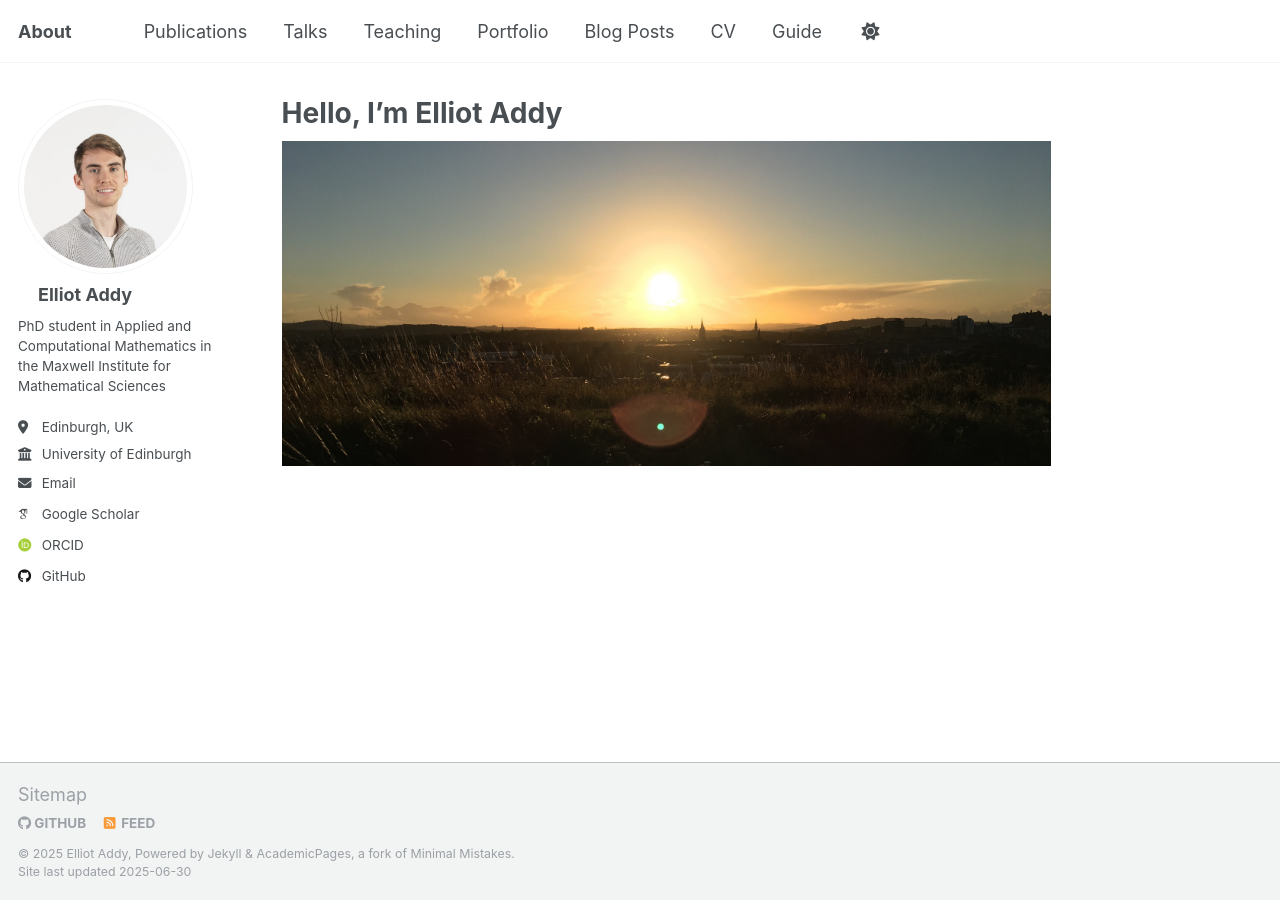
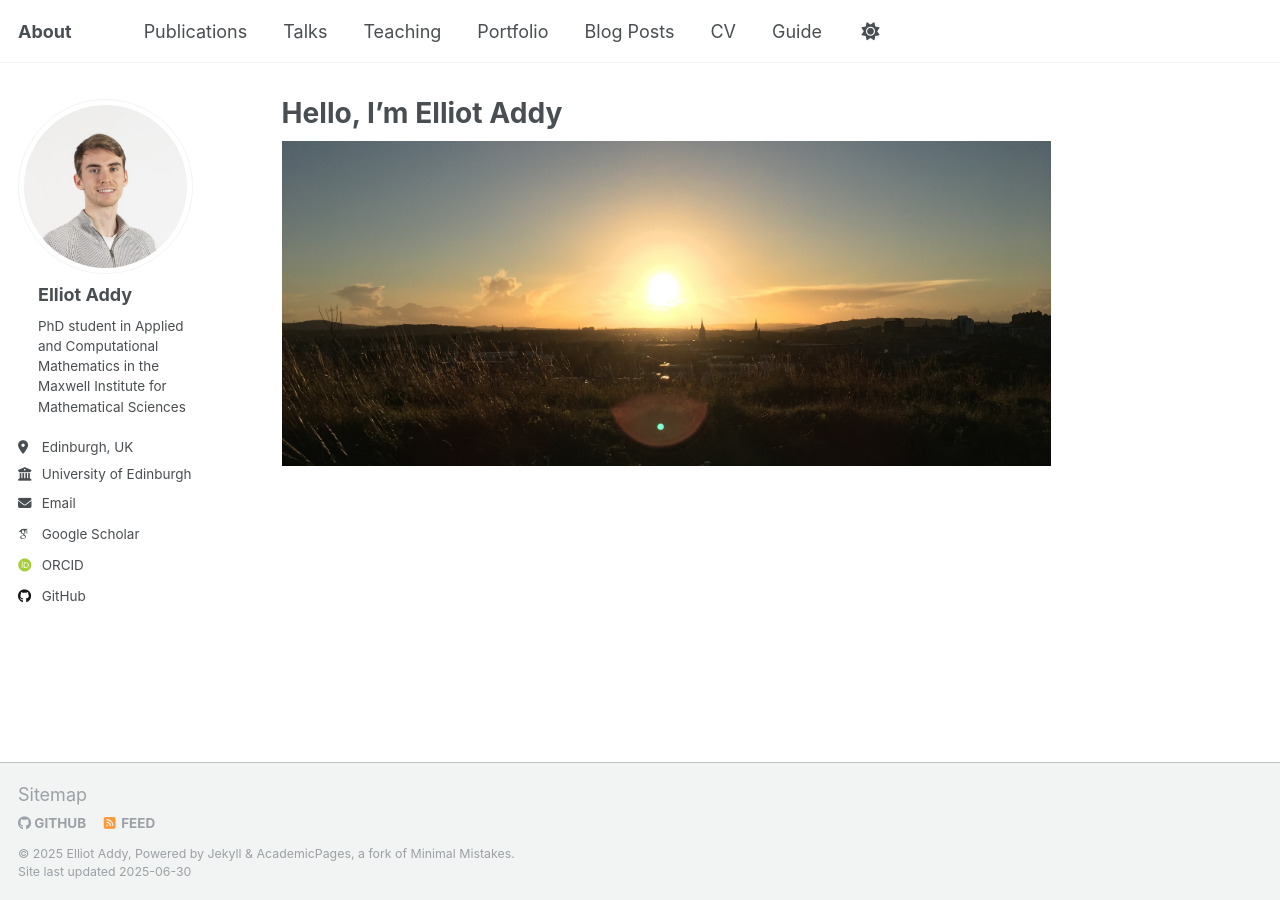
Before and after one commit to elliot-addy/elliot-addy.github.io, a Jekyll site: the page built from _pages/about.md, in a window 1280 px wide. Built offline with Jekyll 4.4.1, drawn with Linux system fonts in a browser that asks for light colours; some web fonts are replaced; a script that is not in the unit is left out.

Commit message:
Update _sidebar.scss

```diff
--- a/_sass/layout/_sidebar.scss
+++ b/_sass/layout/_sidebar.scss
@@ -149,7 +149,7 @@
 }
 
 .author__bio {
-  margin: 0;
+  margin: 20px;
 
   @include breakpoint($large) {
     margin-top: 10px;
```
